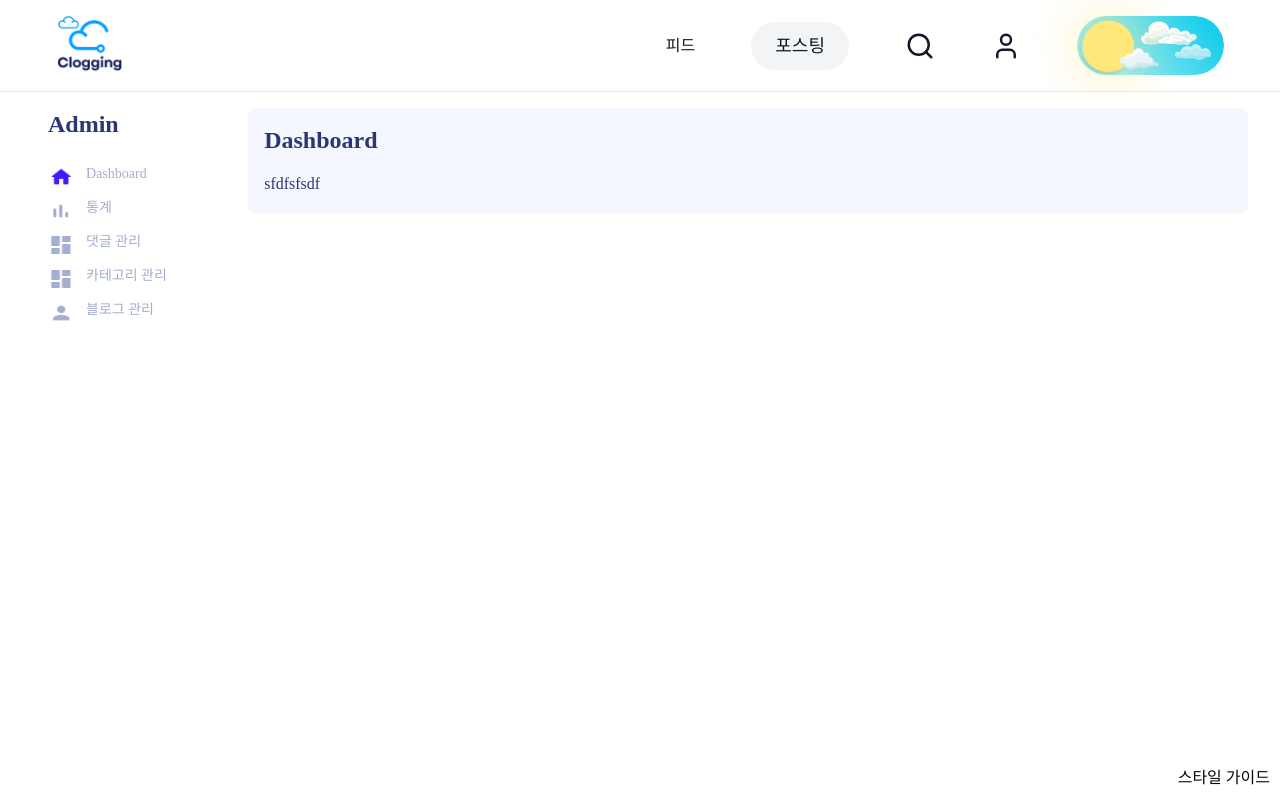
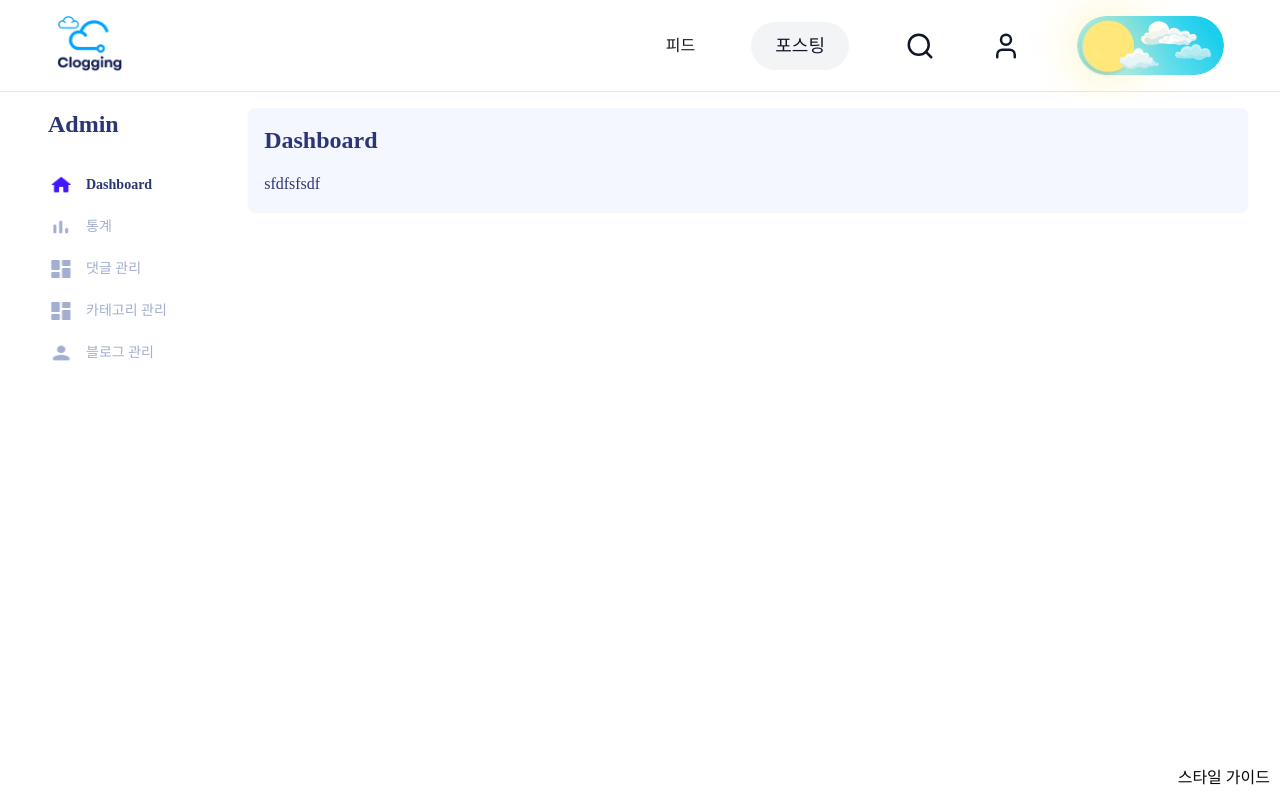
Before and after one commit to prgrms-fe-devcourse/NFE1_2_3_Clogging, a Next.js app in the folder clogging/: page /admin in a window 1280 px wide. Built offline with nearby package versions, Linux system fonts and the light colour scheme.

Commit message:
✨ feat :  admin페이지 하위메뉴 #6

```diff
--- a/clogging/src/app/admin/layout.tsx
+++ b/clogging/src/app/admin/layout.tsx
@@ -1,12 +1,13 @@
 'use client';
 import { ReactNode } from 'react'; // ReactNode 타입을 import합니다.
 
-import { Card, CardTitle } from '@/components/ui/common/Card';
+import { Card } from '@/components/ui/common/Card';
 import { useTheme } from '@/contexts/ThemeContext';
 import Link from 'next/link';
 import { usePathname } from 'next/navigation';
 import Image from 'next/image';
 import { cn } from '@/lib/utils';
+
 interface AdminLayoutProps {
   children: ReactNode;
 }
@@ -17,6 +18,7 @@ interface MenuItem {
   activeIcon: string;
   href: string;
 }
+
 export default function AdminLayout({ children }: AdminLayoutProps) {
   const { isDarkMode } = useTheme();
   const pathname = usePathname();
@@ -70,13 +72,27 @@ export default function AdminLayout({ children }: AdminLayoutProps) {
             className={`text-sm ${isDarkMode ? 'text-gray-400' : 'text-[#A3AED0]'}`}
           >
             {menuItems.map((item) => (
-              <li key={item.name} className="mb-2">
+              <li key={item.name} className="pt-2 pb-2">
                 <Link href={item.href}>
-                  <div className="flex">
+                  <div
+                    className={`flex ${
+                      pathname === item.href
+                        ? isDarkMode
+                          ? 'text-white font-bold'
+                          : 'text-[#2B3674] font-bold'
+                        : isDarkMode
+                          ? 'text-gray-400'
+                          : 'text-[#A3AED0]'
+                    } items-center `}
+                  >
                     <div className="w-[26px] h-[26px] mr-3 flex items-center justify-center">
                       <Image
                         src={
-                          pathname === item.href ? item.activeIcon : item.icon
+                          isDarkMode
+                            ? item.icon
+                            : pathname === item.href
+                              ? item.activeIcon
+                              : item.icon
                         }
                         alt={item.name}
                         width={26}
--- a/clogging/src/app/admin/page.tsx
+++ b/clogging/src/app/admin/page.tsx
@@ -1,16 +1,8 @@
-'use client';
+import { Metadata } from 'next';
 
-// import { Badge } from '@/components/ui/common/Badge';
-// import { Button } from '@/components/ui/common/Button';
-// import {
-//   Card,
-//   CardContent,
-//   CardDescription,
-//   CardFooter,
-//   CardHeader,
-//   CardTitle,
-// } from '@/components/ui/common/Card';
-// import { useTheme } from '@/contexts/ThemeContext';
+export const metadata: Metadata = {
+  title: 'Admin',
+};
 
 export default function AdminPage() {
   return <div>sfdfsfsdf</div>;
--- a/clogging/src/app/layout.tsx
+++ b/clogging/src/app/layout.tsx
@@ -18,10 +18,11 @@ const geistMono = localFont({
 });
 
 export const metadata: Metadata = {
-  title: 'Create Next App',
-  description: 'Generated by create next app',
+  title: {
+    template: '%s | Clogging',
+    default: 'Clogging',
+  },
 };
-
 export default function RootLayout({
   children,
 }: Readonly<{
```
